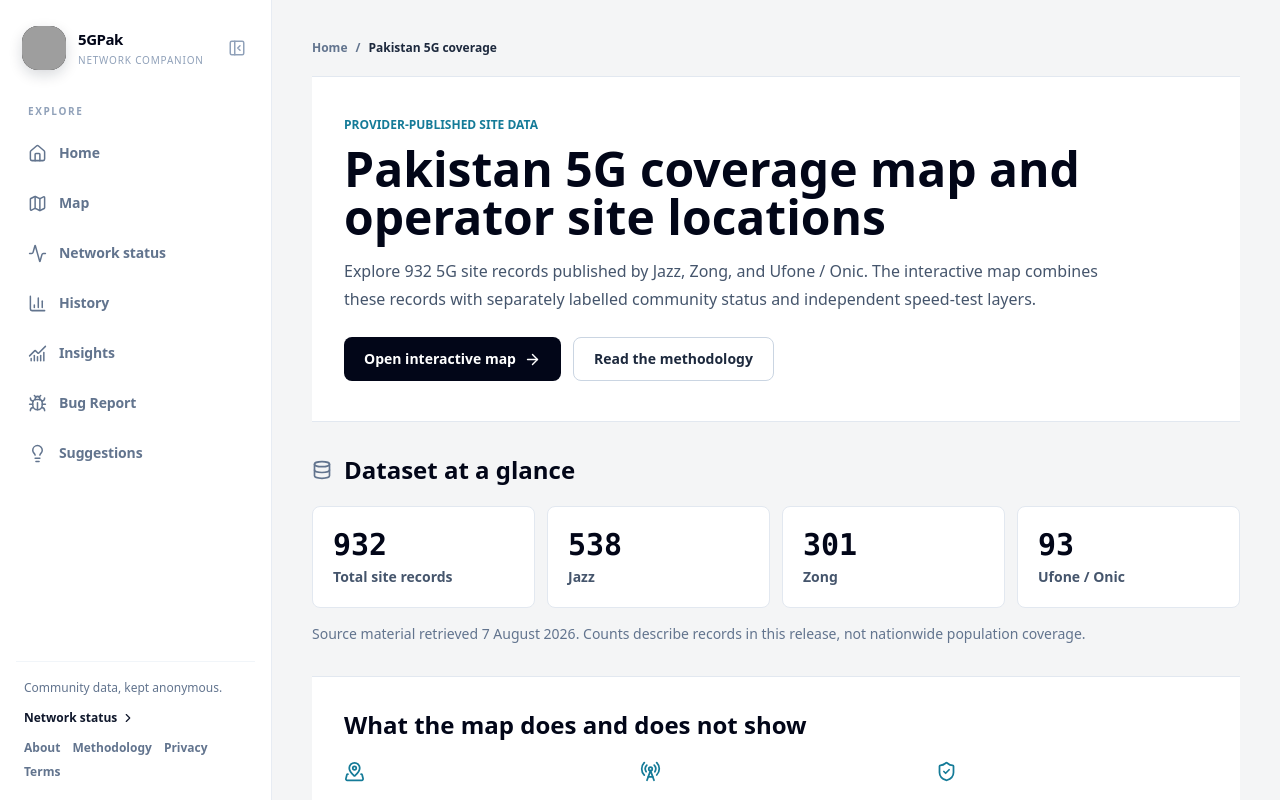
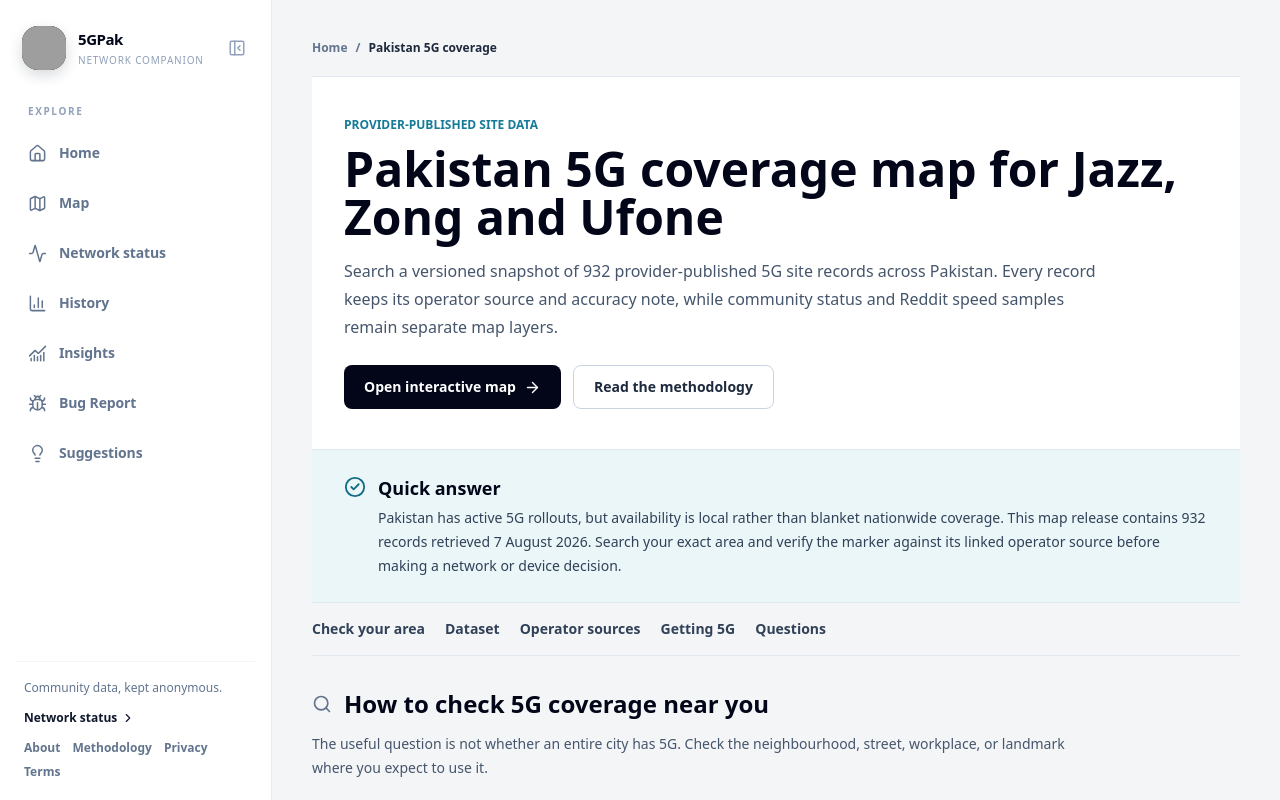
Before and after one commit to tayyabk52/5GPakFinder, a Next.js app: page /5g-coverage-map-pakistan in a window 1280 px wide. Built offline with nearby package versions, Linux system fonts and the light colour scheme; grey boxes are pictures that could not be loaded.

Commit message:
Improve Pakistan 5G coverage guide

```diff
--- a/src/app/5g-coverage-map-pakistan/page.tsx
+++ b/src/app/5g-coverage-map-pakistan/page.tsx
@@ -1,17 +1,32 @@
 import Link from "next/link";
-import { ArrowRight, Database, MapPinned, RadioTower, ShieldCheck } from "lucide-react";
+import { ArrowRight, CheckCircle2, Database, MapPinned, RadioTower, Search, ShieldCheck, Smartphone } from "lucide-react";
 import Breadcrumbs from "@/components/Breadcrumbs";
 import JsonLd from "@/components/JsonLd";
 import { SITE_DATASET } from "@/data/siteDataset";
 import { absoluteUrl, createPageMetadata, SITE_NAME } from "@/lib/seo";
 
 export const metadata = createPageMetadata({
-  title: "Pakistan 5G Coverage Map and Site Data",
-  description: "Explore 932 provider-published 5G site locations for Jazz, Zong, and Ufone / Onic in Pakistan, with source links, limitations, and an interactive map.",
+  title: "Pakistan 5G Coverage Map: Jazz, Zong & Ufone",
+  description: "Check a dated snapshot of 932 provider-published Pakistan 5G site records. Search the interactive Jazz, Zong and Ufone / Onic map and verify every source.",
   path: "/5g-coverage-map-pakistan",
 });
 
 const datasetDescription = "A compiled GeoJSON dataset of provider-published Pakistan 5G site locations: 538 Jazz records, 301 Zong records, and 93 Ufone / Onic records. The records describe reported site locations, not measured signal coverage.";
+const pageReviewedAt = "2026-08-30";
+
+const coverageChecks = [
+  { title: "Search your area", text: "Enter a city, neighbourhood, road, or landmark. The map can move to a matching Pakistan location even when a site record has no city label." },
+  { title: "Choose an operator", text: "Use the Networks control to compare Jazz, Zong, and Ufone / Onic without mixing their provider-published records." },
+  { title: "Inspect the marker", text: "Select a site to see its operator, record identifier, source, and location-accuracy note." },
+  { title: "Confirm on your phone", text: "Treat the map as a starting point. Check the exact handset model, enable 5G, and test outdoors and indoors where you use the service." },
+] as const;
+
+const commonQuestions = [
+  { question: "Is 5G available everywhere in Pakistan?", answer: "No. The map shows discrete provider-published site records in a dated release, not continuous nationwide coverage. An area between markers should not be assumed to have 5G." },
+  { question: "Which Pakistan networks are included?", answer: "This release includes Jazz, Zong, and Ufone / Onic source records. The record totals are not a ranking of network quality, subscribers, geographic coverage, or current live-site totals." },
+  { question: "Does the nearest 5G site guarantee a signal?", answer: "No. A site point does not model antenna direction, spectrum, terrain, buildings, congestion, maintenance, account eligibility, or handset support." },
+  { question: "How current is this coverage data?", answer: `The downloadable map dataset is a snapshot retrieved ${formatDate(SITE_DATASET.retrievedAt)}. This page and its source links were reviewed ${formatDate(pageReviewedAt)}. Operators can publish changes between 5GPak releases.` },
+] as const;
 
 export default function Pakistan5GCoveragePage() {
   const datasetJsonLd = {
@@ -24,8 +39,13 @@
     creator: { "@type": "Organization", name: SITE_NAME, url: absoluteUrl("/") },
     publisher: { "@type": "Organization", name: SITE_NAME, url: absoluteUrl("/") },
     dateModified: SITE_DATASET.retrievedAt,
+    version: SITE_DATASET.retrievedAt,
+    mainEntityOfPage: absoluteUrl("/5g-coverage-map-pakistan"),
+    keywords: ["Pakistan 5G coverage", "Jazz 5G sites", "Zong 5G sites", "Ufone 5G sites", "GeoJSON"],
+    isAccessibleForFree: true,
     spatialCoverage: { "@type": "Place", name: "Pakistan" },
     isBasedOn: SITE_DATASET.providers.map((provider) => provider.sourceUrl),
+    measurementTechnique: "Compilation of provider-published coordinates and geocoding of provider-published location records",
     variableMeasured: ["Mobile network operator", "Site latitude", "Site longitude", "Source record identifier"],
     distribution: {
       "@type": "DataDownload",
@@ -40,10 +60,27 @@
       <Breadcrumbs items={[{ name: "Home", href: "/" }, { name: "Pakistan 5G coverage", href: "/5g-coverage-map-pakistan" }]} />
       <header className="mt-5 border-y border-slate-200 bg-white px-5 py-8 sm:px-8 sm:py-10">
         <p className="text-xs font-bold uppercase text-[#157b98]">Provider-published site data</p>
-        <h1 className="mt-3 max-w-4xl text-3xl font-bold text-slate-950 sm:text-4xl lg:text-5xl">Pakistan 5G coverage map and operator site locations</h1>
-        <p className="mt-4 max-w-3xl text-base leading-7 text-slate-600">Explore {SITE_DATASET.totalSites.toLocaleString("en-PK")} 5G site records published by Jazz, Zong, and Ufone / Onic. The interactive map combines these records with separately labelled community status and independent speed-test layers.</p>
+        <h1 className="mt-3 max-w-4xl text-3xl font-bold text-slate-950 sm:text-4xl lg:text-5xl">Pakistan 5G coverage map for Jazz, Zong and Ufone</h1>
+        <p className="mt-4 max-w-3xl text-base leading-7 text-slate-600">Search a versioned snapshot of {SITE_DATASET.totalSites.toLocaleString("en-PK")} provider-published 5G site records across Pakistan. Every record keeps its operator source and accuracy note, while community status and Reddit speed samples remain separate map layers.</p>
         <div className="mt-6 flex flex-wrap gap-3"><Link href="/map" className="inline-flex min-h-11 items-center gap-2 rounded-lg bg-slate-950 px-5 text-sm font-bold text-white hover:bg-slate-800">Open interactive map <ArrowRight size={17} /></Link><Link href="/methodology" className="inline-flex min-h-11 items-center rounded-lg border border-slate-300 bg-white px-5 text-sm font-bold text-slate-800 hover:border-slate-500">Read the methodology</Link></div>
       </header>
+
+      <section aria-labelledby="quick-answer" className="border-b border-slate-200 bg-[#eaf6f8] px-5 py-6 sm:px-8">
+        <div className="flex items-start gap-3"><CheckCircle2 size={22} className="mt-0.5 shrink-0 text-[#126c85]" /><div><h2 id="quick-answer" className="text-lg font-bold text-slate-950">Quick answer</h2><p className="mt-1 max-w-4xl text-sm leading-6 text-slate-700">Pakistan has active 5G rollouts, but availability is local rather than blanket nationwide coverage. This map release contains {SITE_DATASET.totalSites.toLocaleString("en-PK")} records retrieved {formatDate(SITE_DATASET.retrievedAt)}. Search your exact area and verify the marker against its linked operator source before making a network or device decision.</p></div></div>
+      </section>
+
+      <nav aria-label="On this page" className="flex gap-x-5 gap-y-2 overflow-x-auto border-b border-slate-200 py-4 text-sm font-semibold text-slate-700">
+        <a href="#check-coverage" className="shrink-0 hover:text-[#126c85]">Check your area</a><a href="#dataset-summary" className="shrink-0 hover:text-[#126c85]">Dataset</a><a href="#operator-sources" className="shrink-0 hover:text-[#126c85]">Operator sources</a><a href="#coverage-requirements" className="shrink-0 hover:text-[#126c85]">Getting 5G</a><a href="#coverage-questions" className="shrink-0 hover:text-[#126c85]">Questions</a>
+      </nav>
+
+      <section id="check-coverage" aria-labelledby="check-coverage-title" className="py-8">
+        <div className="flex items-center gap-3"><Search size={20} className="text-slate-500" /><h2 id="check-coverage-title" className="text-2xl font-bold text-slate-950">How to check 5G coverage near you</h2></div>
+        <p className="mt-3 max-w-3xl text-sm leading-6 text-slate-600">The useful question is not whether an entire city has 5G. Check the neighbourhood, street, workplace, or landmark where you expect to use it.</p>
+        <ol className="mt-5 grid gap-px overflow-hidden border border-slate-200 bg-slate-200 sm:grid-cols-2">
+          {coverageChecks.map((item, index) => <li key={item.title} className="bg-white p-5"><span className="font-mono text-sm font-bold text-[#126c85]">0{index + 1}</span><h3 className="mt-2 font-bold text-slate-950">{item.title}</h3><p className="mt-2 text-sm leading-6 text-slate-600">{item.text}</p></li>)}
+        </ol>
+        <Link href="/map" className="mt-5 inline-flex min-h-11 items-center gap-2 rounded-lg bg-slate-950 px-5 text-sm font-bold text-white hover:bg-slate-800">Search the Pakistan 5G map <ArrowRight size={17} /></Link>
+      </section>
 
       <section aria-labelledby="dataset-summary" className="py-8">
         <div className="flex items-center gap-3"><Database size={20} className="text-slate-500" /><h2 id="dataset-summary" className="text-2xl font-bold text-slate-950">Dataset at a glance</h2></div>
@@ -51,7 +88,8 @@
           <Stat value={SITE_DATASET.totalSites.toLocaleString("en-PK")} label="Total site records" />
           {SITE_DATASET.providers.map((provider) => <Stat key={provider.name} value={provider.count.toLocaleString("en-PK")} label={provider.name} />)}
         </div>
-        <p className="mt-4 text-sm text-slate-500">Source material retrieved {formatDate(SITE_DATASET.retrievedAt)}. Counts describe records in this release, not nationwide population coverage.</p>
+        <p className="mt-4 text-sm leading-6 text-slate-500">Source material retrieved {formatDate(SITE_DATASET.retrievedAt)}. Counts describe records in this release, not nationwide population coverage or each operator&apos;s current live-site total. Provider pages can change before the next map release.</p>
+        <a href="/data/sites.geojson" download className="mt-4 inline-flex min-h-11 items-center gap-2 rounded-lg border border-slate-300 bg-white px-4 text-sm font-bold text-slate-800 hover:border-slate-500">Download the GeoJSON snapshot <Database size={16} /></a>
       </section>
 
       <section aria-labelledby="what-map-means" className="border-y border-slate-200 bg-white px-5 py-8 sm:px-8">
@@ -75,9 +113,28 @@
         </div>
       </section>
 
+      <section id="coverage-requirements" aria-labelledby="coverage-requirements-title" className="border-y border-slate-200 bg-white px-5 py-8 sm:px-8">
+        <div className="flex items-center gap-3"><Smartphone size={20} className="text-slate-500" /><h2 id="coverage-requirements-title" className="text-2xl font-bold text-slate-950">Why a phone may not connect to 5G near a mapped site</h2></div>
+        <p className="mt-3 max-w-3xl text-sm leading-6 text-slate-600">Site proximity is only one requirement. Check these points before concluding that a map record is wrong.</p>
+        <div className="mt-5 grid gap-6 md:grid-cols-3">
+          <Explanation icon={Smartphone} title="Exact handset model" text="A phone name alone is not enough. Regional variants can support different bands or carrier configurations, so use the operator's compatibility list for the exact model." />
+          <Explanation icon={RadioTower} title="Settings and conditions" text="Enable 5G or 5G Auto. Buildings, terrain, distance, antenna direction, maintenance, and network load can change the signal at a specific moment." />
+          <Explanation icon={ShieldCheck} title="Operator confirmation" text="Confirm plan, SIM, software, and activation requirements with your operator. 5GPak does not provision service and cannot confirm account eligibility." />
+        </div>
+        <div className="mt-6 flex flex-wrap gap-x-5 gap-y-3 text-sm font-semibold"><a href="https://jazz.com.pk/5g-handsets" target="_blank" rel="noreferrer" className="text-[#126c85] underline underline-offset-2">Jazz compatible handsets</a><a href="https://www.zong.com.pk/vas/compatible-5g-handsets" target="_blank" rel="noreferrer" className="text-[#126c85] underline underline-offset-2">Zong compatible handsets</a><a href="https://www.zong.com.pk/vas/how-to-enable-5g-on-your-device" target="_blank" rel="noreferrer" className="text-[#126c85] underline underline-offset-2">Zong setup guide</a></div>
+      </section>
+
+      <section id="coverage-questions" aria-labelledby="coverage-questions-title" className="py-8">
+        <h2 id="coverage-questions-title" className="text-2xl font-bold text-slate-950">Pakistan 5G coverage questions</h2>
+        <div className="mt-5 divide-y divide-slate-200 border-y border-slate-200 bg-white">
+          {commonQuestions.map((item) => <article key={item.question} className="px-5 py-5 sm:px-8"><h3 className="font-bold text-slate-950">{item.question}</h3><p className="mt-2 max-w-4xl text-sm leading-6 text-slate-600">{item.answer}</p></article>)}
+        </div>
+      </section>
+
       <section aria-labelledby="use-data" className="border-t border-slate-200 pt-8">
         <h2 id="use-data" className="text-2xl font-bold text-slate-950">Explore the evidence behind the map</h2>
         <div className="mt-5 grid gap-3 sm:grid-cols-3"><TextLink href="/map" title="Interactive coverage map" text="Filter operator site records and optional community layers." /><TextLink href="/insights/reddit-speedtests" title="Reddit speed-test sample" text="Review extracted measurements, exclusions, and source provenance." /><TextLink href="/methodology" title="Collection methodology" text="Understand source handling, aggregation, precision, and limitations." /></div>
+        <p className="mt-6 text-xs leading-5 text-slate-500">Page reviewed {formatDate(pageReviewedAt)}. Dataset snapshot retrieved {formatDate(SITE_DATASET.retrievedAt)}.</p>
       </section>
     </div>
   </main>;
```
